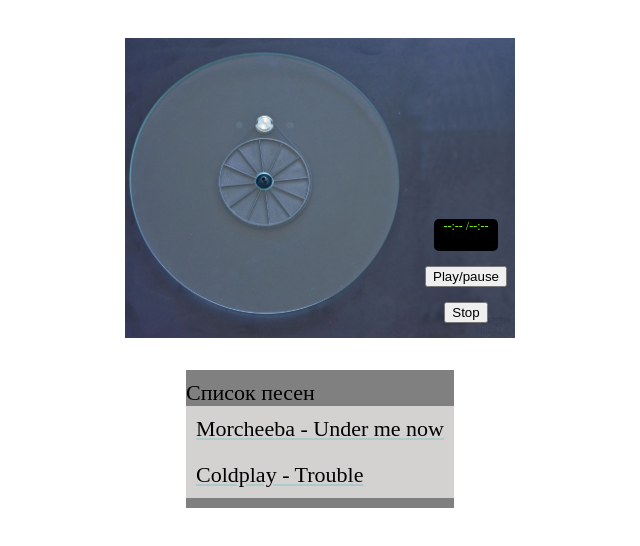
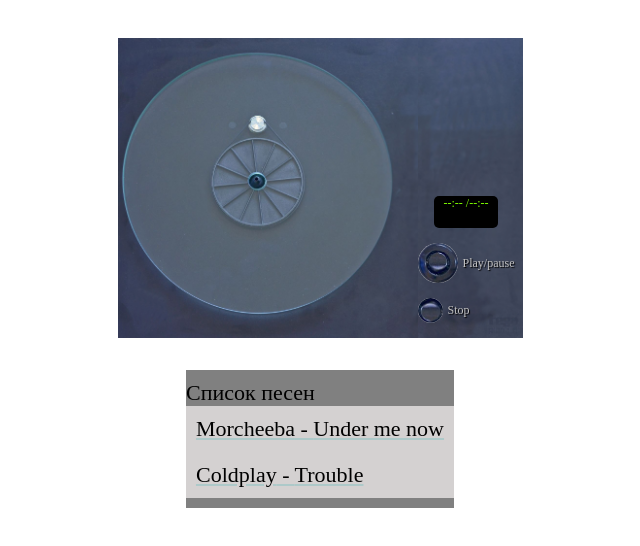
Before and after one commit to AlenaShkr/player, a website: page index.html in a window 1280 px wide. Shown: the whole page, without its empty margins (320-960 px from the left). Drawn offline with Linux system fonts and the light colour scheme.

Commit message:
change markup

```diff
--- a/index.html
+++ b/index.html
@@ -16,8 +16,14 @@
                     <span class="current-time">--:--</span>
                     <span class="duration">--:--</span>
                 </div>
-                <button type="button" class="button-play">Play/pause</button>
-                <button type="button" class="button-stop">Stop</button>
+                <div class="button-container">
+                    <button type="button" class="button-play"></button><span class="button-label">Play/pause</span>
+                </div>
+                <div class="button-container">
+                    <button type="button" class="button-stop"></button><span class="button-label">Stop</span>
+                </div>
+
+
             </div>
         </div>
 
--- a/main.css
+++ b/main.css
@@ -49,11 +49,54 @@ body {
 .duration::before {
     content: '/';
 }
+.button-container {
+    display: flex;
+    align-self: flex-start;
+    align-items: center;
+    margin-bottom: 15px;
+    font-size: 12px;
+}
 
-.button-play,
+.button-label {
+    color: silver;
+    text-shadow: black 1px 1px 1px;
+    margin-left: 5px;
+}
+
+.button-play {
+    width: 40px;
+    height: 40px;
+    background-image: url('./assets/Button.png');
+    background-size: cover;
+    overflow: hidden;
+    border-radius: 50%;
+    border: none;
+}
+
+.button-play:hover,
+.button-stop:hover {
+    border: darkblue 2px solid;
+}
+
 .button-stop {
-    margin-bottom: 15px;
+    width: 25px;
+    height: 25px;
+    background-image: url(./assets/Button.png);
+    background-size: 375%;
+    background-repeat: no-repeat;
+    background-position-x: 100%;
+    background-position-y: 53%;
+    overflow: hidden;
+    border-radius: 50%;
+    border: none;
 }
+
+button:active, button:focus {
+    outline: none;
+    border: red 2px solid;
+    border-radius: 50%;
+}
+
 .img {
     display: none;
 }
```
